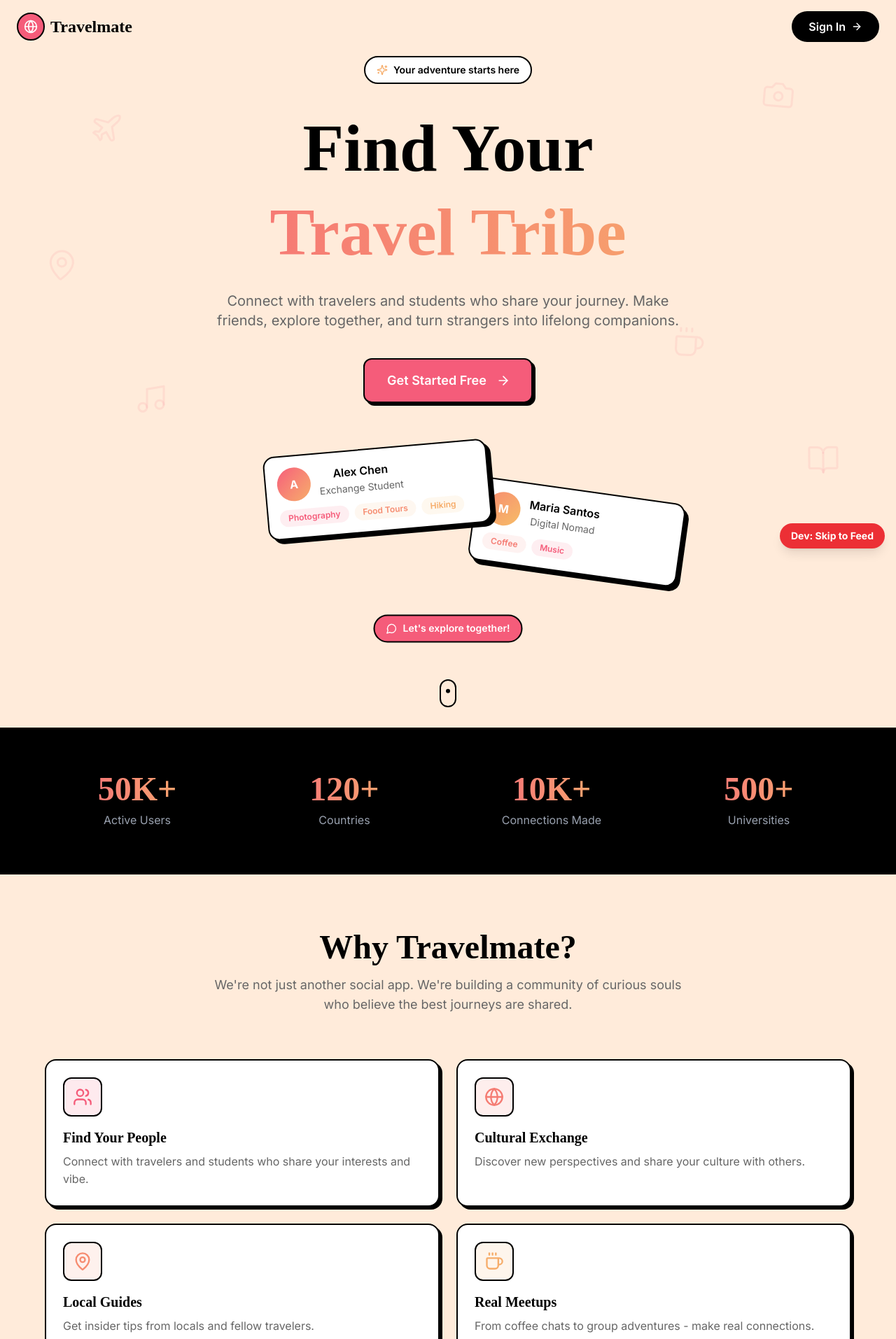
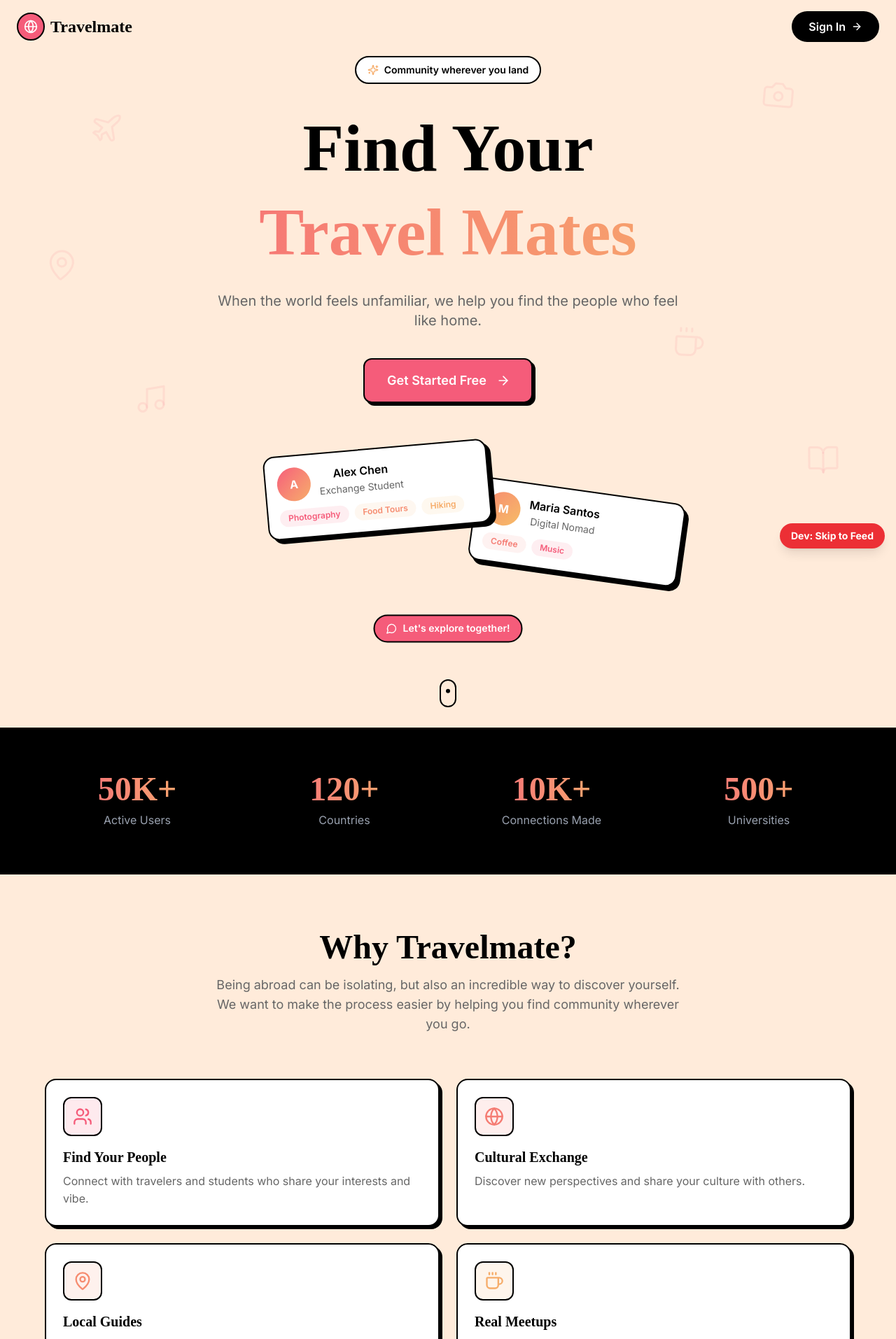
Before and after one commit to exekis/hacks13, a React (Vite) app in the folder frontend/: page / in a window 1280 px wide. Shown: the top 1914 px of the page at 70% size. Built offline with nearby package versions, Linux system fonts and the light colour scheme; no server answers; a web font is replaced by a local one.

Commit message:
Update landingpage taglines

```diff
--- a/frontend/src/app/screens/LandingPage.tsx
+++ b/frontend/src/app/screens/LandingPage.tsx
@@ -72,7 +72,7 @@ const features = [
   {
     icon: Coffee,
     title: 'Real Meetups',
-    description: 'From coffee chats to group adventures - make real connections.',
+    description: 'From cafe dates to group adventures - make real connections.',
     color: '#f6ac69',
   },
 ];
@@ -177,7 +177,7 @@ export function LandingPage({ onGetStarted }: LandingPageProps) {
             className="inline-flex items-center gap-2 px-4 py-2 bg-white border-2 border-black rounded-full mb-8"
           >
             <Sparkles className="w-4 h-4 text-[#f6ac69]" />
-            <span className="text-sm font-medium">Your adventure starts here</span>
+            <span className="text-sm font-medium">Community wherever you land</span>
           </motion.div>
 
           {/* main heading with gradient */}
@@ -197,7 +197,7 @@ export function LandingPage({ onGetStarted }: LandingPageProps) {
               transition={{ duration: 5, repeat: Infinity, ease: 'linear' }}
               style={{ backgroundSize: '200% auto' }}
             >
-              Travel Tribe
+              Travel Mates
             </motion.span>
           </motion.h1>
 
@@ -208,8 +208,7 @@ export function LandingPage({ onGetStarted }: LandingPageProps) {
             animate={{ opacity: 1, y: 0 }}
             transition={{ duration: 0.8, delay: 0.4 }}
           >
-            Connect with travelers and students who share your journey.
-            Make friends, explore together, and turn strangers into lifelong companions.
+            When the world feels unfamiliar, we help you find the people who feel like home.
           </motion.p>
 
           {/* cta buttons */}
@@ -371,7 +370,7 @@ export function LandingPage({ onGetStarted }: LandingPageProps) {
               Why Travelmate?
             </h2>
             <p className="text-[#666666] text-lg max-w-2xl mx-auto">
-              We're not just another social app. We're building a community of curious souls who believe the best journeys are shared.
+              Being abroad can be isolating, but also an incredible way to discover yourself. We want to make the process easier by helping you find community wherever you go.
             </p>
           </motion.div>
 
@@ -473,7 +472,7 @@ export function LandingPage({ onGetStarted }: LandingPageProps) {
             <h2 className="text-4xl md:text-5xl mb-4" style={{ fontFamily: 'Castoro, serif' }}>
               How It Works
             </h2>
-            <p className="text-[#666666] text-lg">Three simple steps to find your travel tribe</p>
+            <p className="text-[#666666] text-lg">Three simple steps to find your travel friends</p>
           </motion.div>
 
           <div className="grid md:grid-cols-3 gap-8">
@@ -536,7 +535,7 @@ export function LandingPage({ onGetStarted }: LandingPageProps) {
             </motion.div>
 
             <h2 className="text-3xl md:text-5xl text-white mb-4" style={{ fontFamily: 'Castoro, serif' }}>
-              Ready to Find Your Tribe?
+              Ready to Find Your Community Abroad?
             </h2>
             <p className="text-gray-300 text-lg mb-8 max-w-xl mx-auto">
               Join thousands of travelers and students making meaningful connections every day.
```
